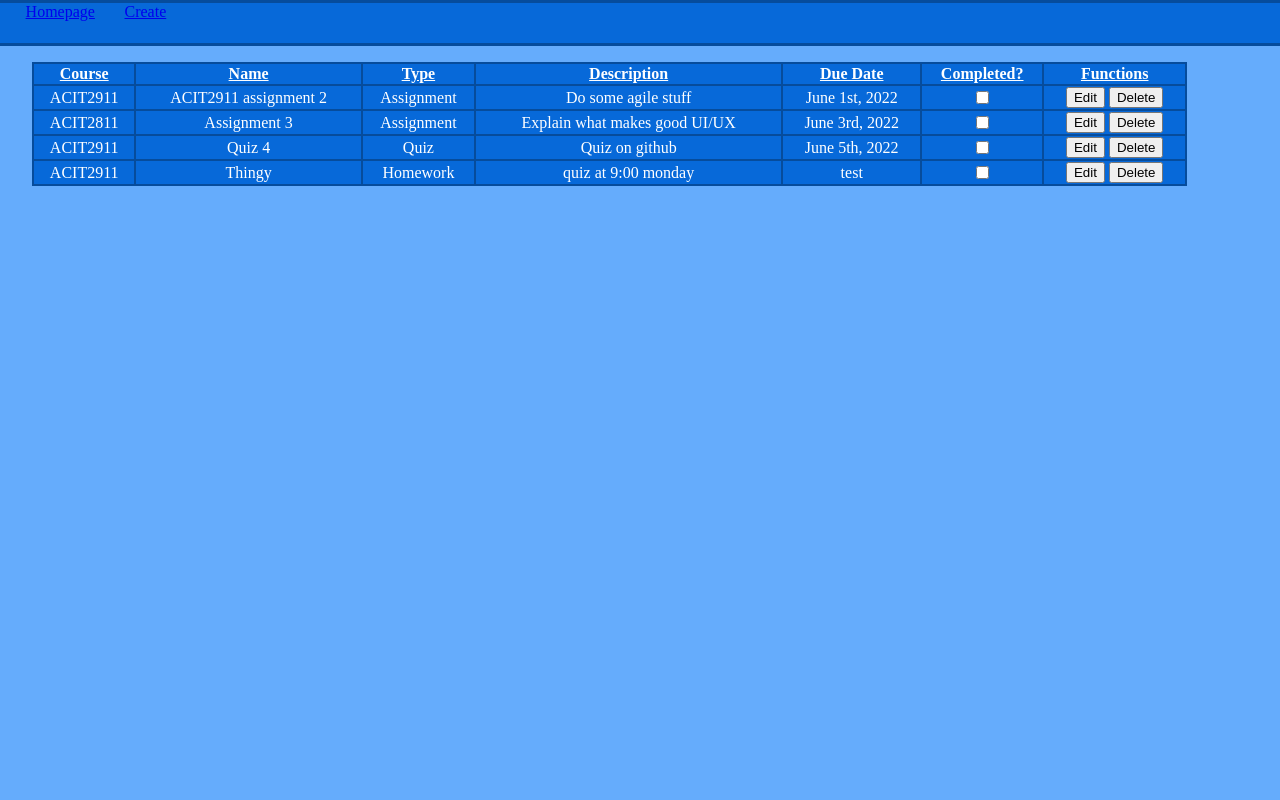
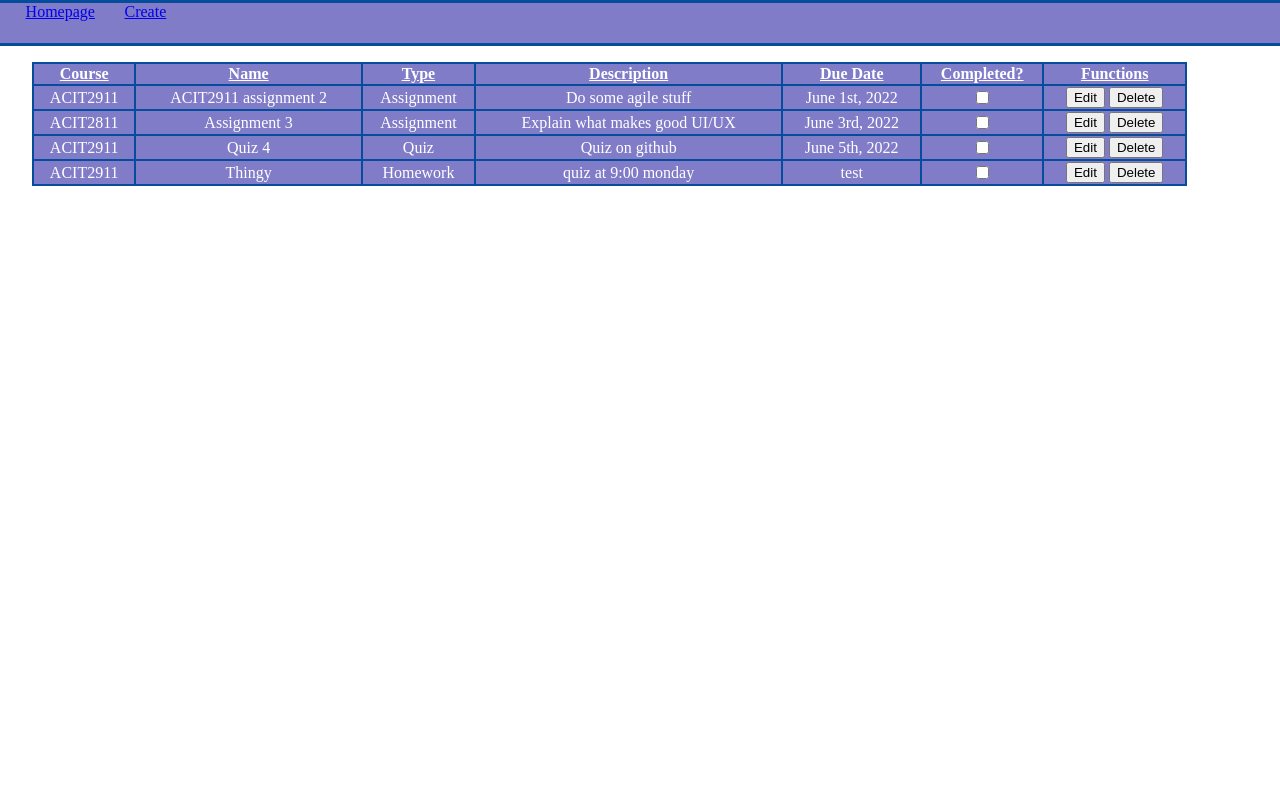
Before and after one commit to udaychhina/acit2911, a Flask app: page / in a window 1280 px wide. Run offline with Flask 2, Linux system fonts and the light colour scheme.

Commit message:
trying to checkout Tan

```diff
--- a/static/styles/style.css
+++ b/static/styles/style.css
@@ -5,7 +5,6 @@
 body {
     display: flex;
     flex-direction: column;
-    background-color: #65ACFC;
     color: white;
 }
 
@@ -13,7 +12,7 @@ header{
     flex-direction: row;
     height: 5vh;
     width:100%;
-    background-color: #0769D9;
+    background-color: #817cc8;
     border-bottom: solid #064C9C;
     border-top: solid #064C9C;
 }
@@ -27,7 +26,7 @@ header{
 }
 
 table {
-    background-color: #0769D9;
+    background-color: #817cc8;
     margin-top: 2vh;
     border-collapse: collapse;
 }
@@ -60,3 +59,7 @@ td {
     width: fit-content;
     cursor: pointer;
 }
+
+a:visited {
+    color: white;
+}
```
